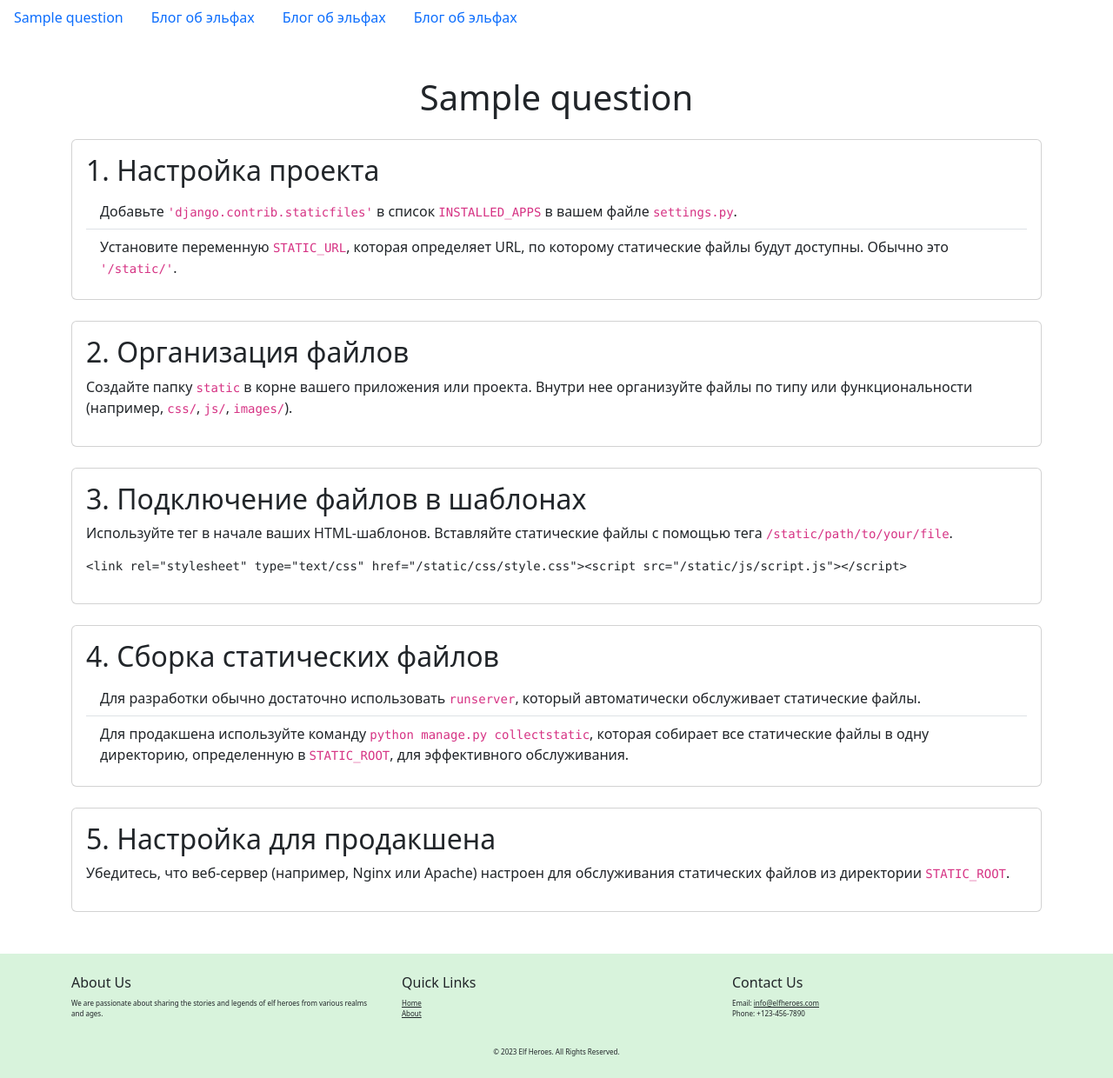
After one commit to Sophiya-ai/DJ02_Django-schemes-Jinja, a Django app: template ZeroCoder/HomeworkApp/templates/HomeworkApp/workWithStatic.html in a window 1280 px wide. The commit adds this page. Shown: the whole page at 87% size. Run offline with Django 5.2, Linux system fonts and the light colour scheme; the template is opened without the code that fills it: most values are stand-ins (such as "Sample title", 1, 10 or a date in 2020); parts of the project's set-up code (start-up, migrations or seed data) failed here and were passed over; some libraries are stand-ins or nearby versions.

Commit message:
hw layuot and base

```diff
--- a/ZeroCoder/FirstApp/templates/FirstApp/layout.html
+++ b/ZeroCoder/FirstApp/templates/FirstApp/layout.html
@@ -14,7 +14,7 @@
 
   {% block title %}
 
-  {% endblock%}
+  {% endblock %}
 
 </head>
 <body>
--- /dev/null
+++ b/ZeroCoder/HomeworkApp/static/HomeworkApp/css/styles.css
@@ -0,0 +1,7 @@
+.custom-footer {
+                background-color: #d8f3dc; /* Светло-зеленый цвет */
+                }
+
+footer {
+          font-size: 0.5em
+        }
--- /dev/null
+++ b/ZeroCoder/HomeworkApp/templates/HomeworkApp/footer.html
@@ -0,0 +1,28 @@
+<!-- Footer -->
+    <footer class="custom-footer text-dark mt-5">
+        <div class="container py-4">
+            <div class="row">
+                <div class="col-md-4">
+                    <h6>About Us</h6>
+                    <p>We are passionate about sharing the stories and legends of elf heroes from various realms and ages.</p>
+                </div>
+                <div class="col-md-4">
+                    <h6>Quick Links</h6>
+                    <ul class="list-unstyled">
+                        <li><a href="/" class="text-dark">Home</a></li>
+                        <li><a href="/about/" class="text-dark">About</a></li>
+                    </ul>
+                </div>
+                <div class="col-md-4">
+                    <h6>Contact Us</h6>
+                    <address>
+                        Email: <a href="mailto:info@elfheroes.com" class="text-dark">info@elfheroes.com</a><br>
+                        Phone: +123-456-7890
+                    </address>
+                </div>
+            </div>
+            <div class="text-center mt-3">
+                &copy; 2023 Elf Heroes. All Rights Reserved.
+            </div>
+        </div>
+    </footer>
--- /dev/null
+++ b/ZeroCoder/HomeworkApp/templates/HomeworkApp/layout.html
@@ -0,0 +1,33 @@
+<!-- подгружаем статические файлы -->
+{% load static %}
+
+<!DOCTYPE html>
+<html lang="en">
+<head>
+    <meta charset="UTF-8">
+    <meta name="viewport"
+        content="width=device-width, user-scalable=no, initial-scale=1.0, maximum-scale=1.0, minimum-scale=1.0">
+    <meta http-equiv="X-UA-Compatible" content="ie=edge">
+    <link rel="stylesheet" href="{% static 'HomeworkApp/css/styles.css' %}">
+    <link href="https://cdn.jsdelivr.net/npm/bootstrap@5.3.3/dist/css/bootstrap.min.css" rel="stylesheet" integrity="sha384-QWTKZyjpPEjISv5WaRU9OFeRpok6YctnYmDr5pNlyT2bRjXh0JMhjY6hW+ALEwIH" crossorigin="anonymous">
+  {% block title %}
+
+  {% endblock %}
+
+</head>
+<body>
+
+  {% include 'HomeworkApp/menu.html' %}
+
+  {% block content %}
+  {% endblock %}
+
+  {% include 'HomeworkApp/footer.html' %}
+
+  <!-- Bootstrap JS and dependencies -->
+  <script src="https://cdn.jsdelivr.net/npm/bootstrap@5.3.3/dist/js/bootstrap.bundle.min.js" integrity="sha384-YvpcrYf0tY3lHB60NNkmXc5s9fDVZLESaAA55NDzOxhy9GkcIdslK1eN7N6jIeHz" crossorigin="anonymous"></script>
+  <script src="https://code.jquery.com/jquery-3.5.1.slim.min.js"></script>
+  <script src="https://cdn.jsdelivr.net/npm/@popperjs/core@2.9.3/dist/umd/popper.min.js"></script>
+  <script src="https://stackpath.bootstrapcdn.com/bootstrap/4.5.2/js/bootstrap.min.js"></script>
+</body>
+</html>
--- /dev/null
+++ b/ZeroCoder/HomeworkApp/templates/HomeworkApp/menu.html
@@ -0,0 +1,21 @@
+<ul class="nav nav-pills">
+  <li class="nav-item">
+    <a class="nav-link
+        {% if active_page == 'wStatic' %} active {% endif %}
+        " aria-current="page" href="{% url 'wStatic' %}">{{question}}</a>
+  </li>
+  <li class="nav-item">
+    <a class="nav-link
+      {% if active_page == 'about' %} active {% endif %}
+      " href="/about/">Блог об эльфах</a>
+  </li><li class="nav-item">
+    <a class="nav-link
+      {% if active_page == 'about' %} active {% endif %}
+      " href="/about/">Блог об эльфах</a>
+  </li>
+  <li class="nav-item">
+    <a class="nav-link
+      {% if active_page == 'about' %} active {% endif %}
+      " href="/about/">Блог об эльфах</a>
+  </li>
+</ul>
--- /dev/null
+++ b/ZeroCoder/HomeworkApp/templates/HomeworkApp/workWithStatic.html
@@ -0,0 +1,53 @@
+{% extends 'HomeworkApp/layout.html' %}
+
+{% block title %}
+  <title>Первая страница на {{caption}}</title>
+{% endblock %}
+
+{% block content %}
+<div class="container mt-5">
+    <h1 class="text-center mb-4">{{question}}</h1>
+
+  <div class="card">
+        <div class="card-body">
+            <h2 class="card-title">1. Настройка проекта</h2>
+            <ul class="list-group list-group-flush">
+                <li class="list-group-item">Добавьте <code>'django.contrib.staticfiles'</code> в список <code>INSTALLED_APPS</code> в вашем файле <code>settings.py</code>.</li>
+                <li class="list-group-item">Установите переменную <code>STATIC_URL</code>, которая определяет URL, по которому статические файлы будут доступны. Обычно это <code>'/static/'</code>.</li>
+            </ul>
+        </div>
+  </div>
+
+    <div class="card mt-4">
+        <div class="card-body">
+            <h2 class="card-title">2. Организация файлов</h2>
+            <p>Создайте папку <code>static</code> в корне вашего приложения или проекта. Внутри нее организуйте файлы по типу или функциональности (например, <code>css/</code>, <code>js/</code>, <code>images/</code>).</p>
+        </div>
+    </div>
+
+    <div class="card mt-4">
+        <div class="card-body">
+            <h2 class="card-title">3. Подключение файлов в шаблонах</h2>
+            <p>Используйте тег <code>{% load static %}</code> в начале ваших HTML-шаблонов. Вставляйте статические файлы с помощью тега <code>{% static 'path/to/your/file' %}</code>.</p>
+            <pre><code>&lt;link rel="stylesheet" type="text/css" href="{% static 'css/style.css' %}"&gt;&lt;script src="{% static 'js/script.js' %}"&gt;&lt;/script&gt;</code></pre>
+        </div>
+    </div>
+
+    <div class="card mt-4">
+        <div class="card-body">
+            <h2 class="card-title">4. Сборка статических файлов</h2>
+            <ul class="list-group list-group-flush">
+                <li class="list-group-item">Для разработки обычно достаточно использовать <code>runserver</code>, который автоматически обслуживает статические файлы.</li>
+                <li class="list-group-item">Для продакшена используйте команду <code>python manage.py collectstatic</code>, которая собирает все статические файлы в одну директорию, определенную в <code>STATIC_ROOT</code>, для эффективного обслуживания.</li>
+            </ul>
+        </div>
+    </div>
+
+    <div class="card mt-4">
+        <div class="card-body">
+            <h2 class="card-title">5. Настройка для продакшена</h2>
+            <p>Убедитесь, что веб-сервер (например, Nginx или Apache) настроен для обслуживания статических файлов из директории <code>STATIC_ROOT</code>.</p>
+        </div>
+    </div>
+  </div>
+{% endblock %}
--- a/ZeroCoder/HomeworkApp/urls.py
+++ b/ZeroCoder/HomeworkApp/urls.py
@@ -4,6 +4,8 @@ from . import views
 
 
 urlpatterns = [
-    path('data/',views.data),
+    path('workWithStatic/',views.wStatic, name='wStatic'),
+    path('pros/', views.pros_cons, name='pros'),
+    path('test/', views.test),
     path('test/', views.test),
 ]
```
Also changed, not shown: ZeroCoder/HomeworkApp/views.py (+12 -4 lines).
